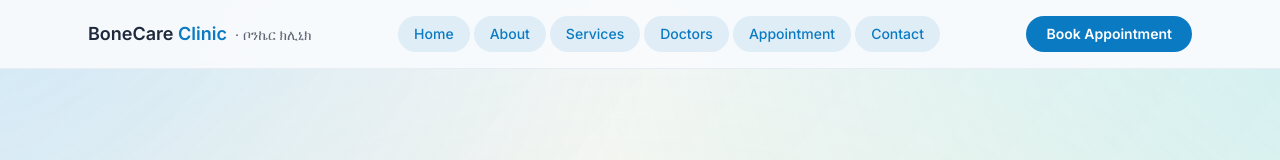
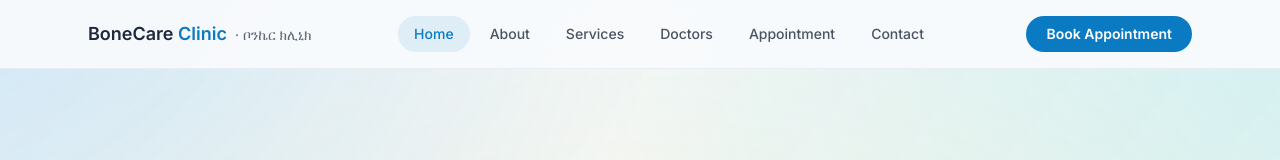
Before and after one commit to xobiya/ClinicWeb-APP, a React (Vite) app: page / in a window 1280 px wide. Shown: the top 160 px of the page. Built offline with nearby package versions, Linux system fonts and the light colour scheme.

Commit message:
Add React Router for navigation and update links in components

```diff
--- a/package.json
+++ b/package.json
@@ -10,7 +10,8 @@
   },
   "dependencies": {
     "react": "^18.2.0",
-    "react-dom": "^18.2.0"
+    "react-dom": "^18.2.0",
+    "react-router-dom": "^7.9.6"
   },
   "devDependencies": {
     "@vitejs/plugin-react": "^4.7.0",
--- a/src/components/ServiceCard.jsx
+++ b/src/components/ServiceCard.jsx
@@ -1,4 +1,5 @@
 import React from 'react';
+import { Link } from 'react-router-dom';
 
 export default function ServiceCard({ badge, title, image, imageAlt, children }) {
   return (
@@ -22,15 +23,15 @@ export default function ServiceCard({ badge, title, image, imageAlt, children })
         <p className="text-sm leading-relaxed text-ink/70">{children}</p>
 
         <div className="mt-auto pt-4">
-          <a
-            href="#appointment"
+          <Link
+            to="/appointment"
             className="inline-flex items-center gap-2 text-sm font-semibold text-primary transition-all duration-300 group-hover:gap-3"
           >
             Learn More
             <svg viewBox="0 0 24 24" fill="none" stroke="currentColor" className="h-4 w-4">
               <path strokeWidth="2" strokeLinecap="round" strokeLinejoin="round" d="M5 12h14M12 5l7 7-7 7" />
             </svg>
-          </a>
+          </Link>
         </div>
       </div>
     </div>
--- a/src/data/footer.js
+++ b/src/data/footer.js
@@ -1,9 +1,9 @@
 export const footerLinks = [
-  { href: '#home', label: 'Home · መነሻ' },
-  { href: '#about', label: 'About · ስለ እኛ' },
-  { href: '#services', label: 'Services · አገልግሎቶች' },
-  { href: '#appointment', label: 'Appointments · ቀጠሮ' },
-  { href: '#contact', label: 'Contact · እውቂያ' }
+  { to: '/', label: 'Home · መነሻ', sectionId: 'home' },
+  { to: '/about', label: 'About · ስለ እኛ', sectionId: 'about' },
+  { to: '/services', label: 'Services · አገልግሎቶች', sectionId: 'services' },
+  { to: '/appointment', label: 'Appointments · ቀጠሮ', sectionId: 'appointment' },
+  { to: '/contact', label: 'Contact · እውቂያ', sectionId: 'contact' }
 ];
 
 export const footerCtas = [
--- a/src/data/navigation.js
+++ b/src/data/navigation.js
@@ -1,8 +1,8 @@
 export const navLinks = [
-  { href: '#home', label: 'Home' },
-  { href: '#about', label: 'About' },
-  { href: '#services', label: 'Services' },
-  { href: '#doctors', label: 'Doctors' },
-  { href: '#appointment', label: 'Appointment' },
-  { href: '#contact', label: 'Contact' }
+  { to: '/', label: 'Home', sectionId: 'home' },
+  { to: '/about', label: 'About', sectionId: 'about' },
+  { to: '/services', label: 'Services', sectionId: 'services' },
+  { to: '/doctors', label: 'Doctors', sectionId: 'doctors' },
+  { to: '/appointment', label: 'Appointment', sectionId: 'appointment' },
+  { to: '/contact', label: 'Contact', sectionId: 'contact' }
 ];
--- a/src/pages/Doctors.jsx
+++ b/src/pages/Doctors.jsx
@@ -1,4 +1,5 @@
 import React from 'react';
+import { Link } from 'react-router-dom';
 import DoctorCard from '../components/DoctorCard';
 import { doctors } from '../data/doctors';
 
@@ -57,15 +58,15 @@ export default function Doctors() {
                 <div className="absolute inset-0 -z-0 bg-gradient-to-r from-primary to-secondary opacity-0 transition-opacity duration-300 group-hover:opacity-100" />
               </a>
 
-              <a
-                href="#appointment"
+              <Link
+                to="/appointment"
                 className="inline-flex items-center gap-2 rounded-full border-2 border-primary/50 bg-white px-8 py-4 text-lg font-semibold text-primary transition-all duration-300 hover:-translate-y-1 hover:border-primary hover:bg-primary/5 hover:shadow-xl"
               >
                 Book Appointment · ቀጠሮ ይያዙ
                 <svg viewBox="0 0 24 24" fill="none" stroke="currentColor" className="h-5 w-5">
                   <path strokeWidth="2" strokeLinecap="round" strokeLinejoin="round" d="M5 12h14M12 5l7 7-7 7" />
                 </svg>
-              </a>
+              </Link>
             </div>
           </div>
         </div>
```
Also changed, not shown: 1 other file (tests, documents, lock files or other folders).
